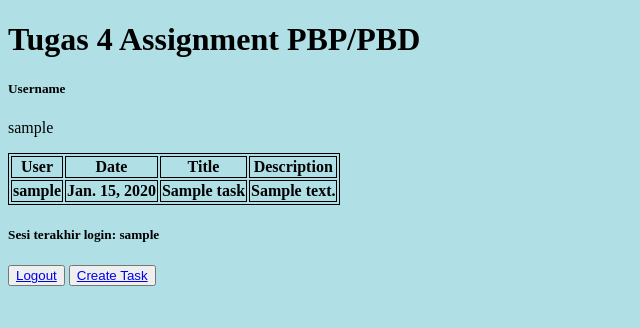
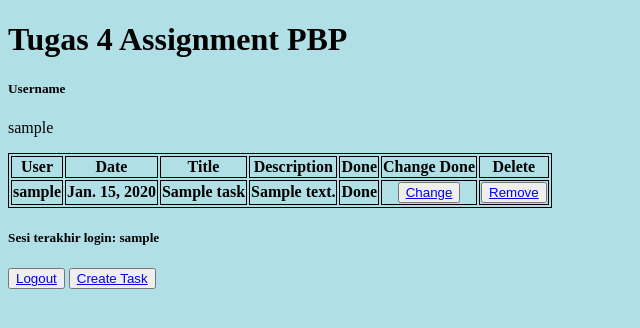
Before and after one commit to katrinagisellaui/tugas2pbp, a Django app: template todolist/templates/todolist.html in a window 1280 px wide. Shown: the top 328 px of the page, without its empty margins (0-640 px from the left). Run offline with Django 4.2, Linux system fonts and the light colour scheme; tables that the repository leaves empty hold one stand-in row (values such as "Sample post"); the template is opened without the code that fills it: values that come from a table or form of the project are taken from there, most other values are stand-ins (such as "Sample title", 1, 10 or a date in 2020); lists and menus that the app fills with data are empty.

Commit message:
adding bonus

```diff
--- a/todolist/models.py
+++ b/todolist/models.py
@@ -7,4 +7,4 @@ class Task(models.Model):
     date = models.DateField()
     title = models.TextField()
     description = models.TextField()
-    # status = models.BooleanField()
+    done = models.BooleanField(default = False)
--- a/todolist/templates/todolist.html
+++ b/todolist/templates/todolist.html
@@ -2,7 +2,7 @@
 
  {% block content %}
   <body style="background-color:powderblue;">
-  <h1>Tugas 4 Assignment PBP/PBD</h1>
+  <h1>Tugas 4 Assignment PBP</h1>
 
   <h5>Username </h5>
   <p>{{username}}</p>
@@ -18,14 +18,30 @@
       <th>Date</th>
       <th>Title</th>
       <th>Description</th>
+      <th>Done</th>
+      <th>Change Done</th>
+      <th>Delete</th>
     </tr>
     {% comment %} Add the data below this line {% endcomment %}
-    {% for barang in list_todolist %}
+    {% for task in list_todolist %}
         <tr>
-            <th>{{barang.user}}</th>
-            <th>{{barang.date}}</th>
-            <th>{{barang.title}}</th>
-            <th>{{barang.description}}</th>
+            <th>{{task.user}}</th>
+            <th>{{task.date}}</th>
+            <th>{{task.title}}</th>
+            <th>{{task.description}}</th>
+            <th>
+                {% if task.done %}
+                Done
+                {% else %}
+                Not Done
+                {% endif %}
+            </th>
+            <th>
+            <button><a href="{% url 'todolist:change_done' task.id %}" title="">Change</a></button>
+            </th>
+            <th>
+            <button><a href="{% url 'todolist:remove_task' task.id %}" title="">Remove</a></button>
+            </th>
         </tr>
     {% endfor %}
   </table>
--- a/todolist/urls.py
+++ b/todolist/urls.py
@@ -4,6 +4,8 @@ from todolist.views import login_user
 from todolist.views import logout_user
 from todolist.views import show_todolist
 from todolist.views import create_task
+from todolist.views import change_done
+from todolist.views import remove_task
 
 app_name = 'todolist'
 
@@ -12,5 +14,7 @@ urlpatterns = [
     path('register/', register, name='register'),
     path('login/', login_user, name='login'),
     path('logout/', logout_user, name='logout'),
-    path('create-task/', create_task, name='create_task' )
+    path('create-task/', create_task, name='create_task'),
+    path('change-done/<int:id>', change_done, name='change_done'),
+    path('remove-task/<int:id>', remove_task, name='remove_task')
 ]
```
Also changed, not shown: todolist/views.py (+9 -4 lines), todolist/migrations/0004_task_done.py (added).
